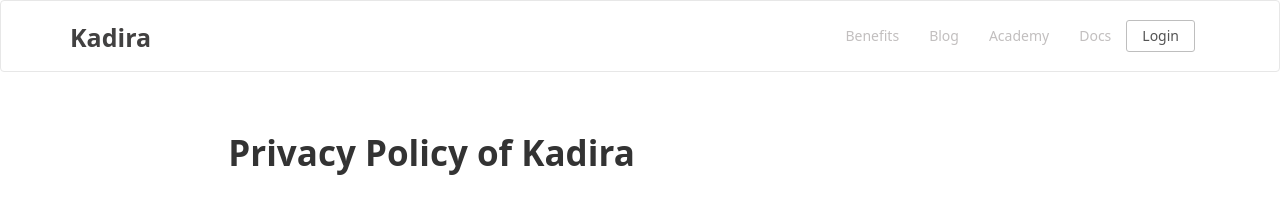
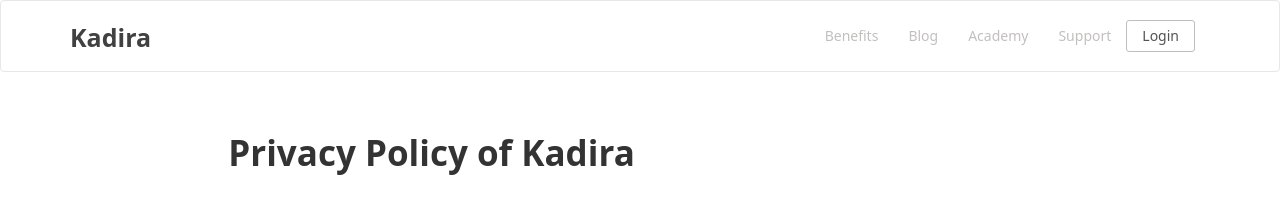
Before and after one commit to kadiraio/kadiraio.github.io, a Jekyll site: the page built from privacy_policy.md, in a window 1280 px wide and 900 px high. Shown: the top 208 px of the window. Built offline with Jekyll 4.4.1, drawn with Linux system fonts in a browser that asks for light colours.

Commit message:
added new support url

```diff
--- a/_data/links.yml
+++ b/_data/links.yml
@@ -12,9 +12,9 @@
     type: "academy"
     link: "/academy"
   -
-    caption: "Docs"
+    caption: "Support"
     type: "docs"
-    link: "http://support.meteorapm.com/knowledgebase"
+    link: "http://support.kadira.io"
   -
     caption: "Login"
     type: "login"
```
